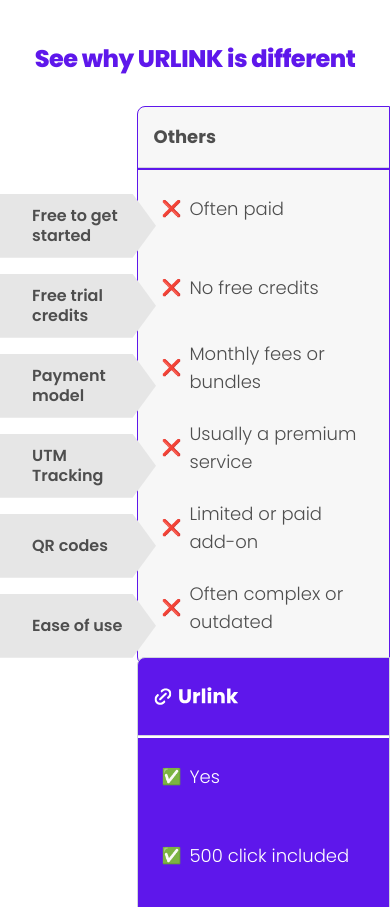
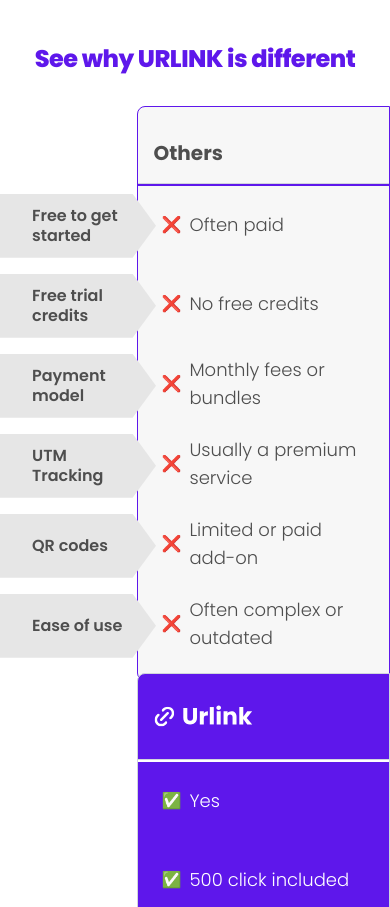
Before and after one commit to holy-script/urlink, a Next.js app: page /en in a window 390 px wide. Shown: the part 2884-3791 px from the top of the page. Built offline with nearby package versions, Linux system fonts and the light colour scheme.

Commit message:
mobile comparison table alignment fix

```diff
--- a/app/[locale]/page.tsx
+++ b/app/[locale]/page.tsx
@@ -428,8 +428,8 @@
             <div className="flex flex-col items-center w-full pl-[35vw]">
               {/* Competitors Card */}
               <div className="bg-[#f7f7f7] rounded-l-lg pb-4 -mb-2 w-full border border-[#5e17eb]">
-                <div className="p-4 border-b border-gray-300">
-                  <span className="font-bold text-[#4e4e4e] text-lg">Others</span>
+                <div className="p-4 mt-4 border-b border-gray-300">
+                  <span className="font-bold text-[#4e4e4e] text-xl">Others</span>
                 </div>
 
                 {featureKeys.map((key, index) => {
@@ -459,7 +459,7 @@
               <div className="bg-[#5e17eb] border border-gray-300 rounded-l-lg w-full">
                 <div className="p-4 border-b border-gray-300">
                   <img
-                    className="w-24"
+                    className="w-28"
                     alt="URLINK Logo"
                     src="/urlinklogo-white.svg"
                   />
```
